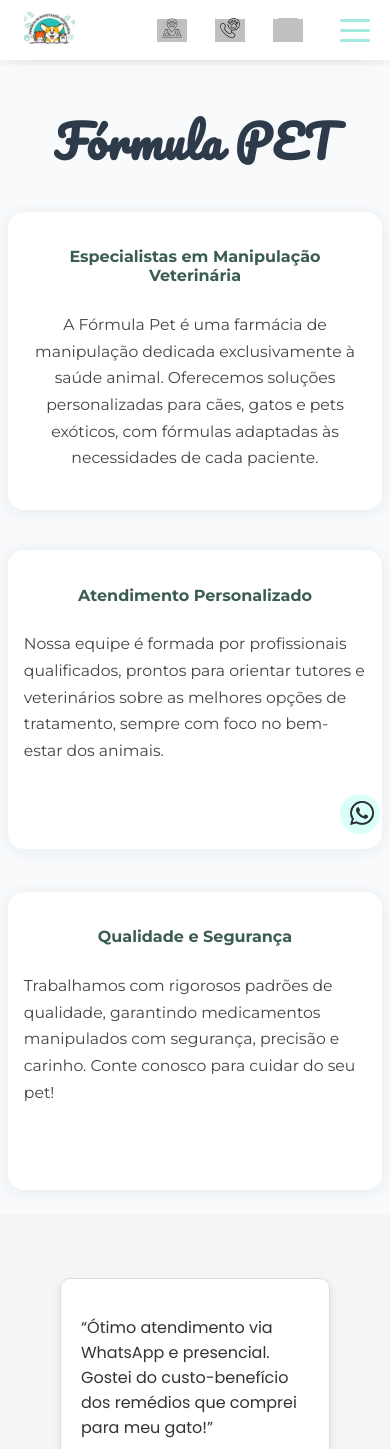
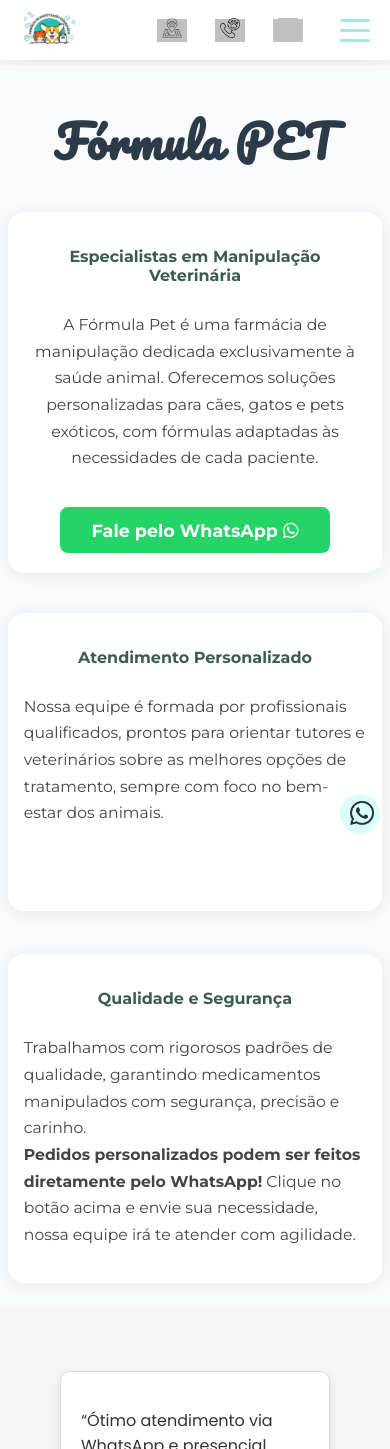
Before and after one commit to prz-eduardo/FORMULA_PET_COM_BR, an Angular app: page / in a window 390 px wide. Shown: the top 1449 px of the page. Built offline with nearby package versions, Linux system fonts and the light colour scheme; grey boxes are pictures that could not be loaded; a web font is replaced by a local one.

Commit message:
Add WhatsApp contact button to info section
Introduced a WhatsApp CTA button for direct contact and personalized orders in the info section. Updated card text to highlight WhatsApp ordering and added responsive styles for the button.

```diff
--- a/src/app/app.component.html
+++ b/src/app/app.component.html
@@ -8,7 +8,6 @@
   <!-- Seção de Banner -->
   <section id="swiper-topo" class="swiper-topo">
     <!-- <app-swiper-topo app-swiper-topo></app-swiper-topo> -->
-  </section>
   <section class="info-section">
     <div class="info-content">
       <div style="display: flex; flex-direction: column; align-items: center; margin-bottom: 2.5rem;">
@@ -20,6 +19,15 @@
           <p class="card-text" style="text-align: center;">
             A Fórmula Pet é uma farmácia de manipulação dedicada exclusivamente à saúde animal. Oferecemos soluções personalizadas para cães, gatos e pets exóticos, com fórmulas adaptadas às necessidades de cada paciente.
           </p>
+          <a
+            href="https://wa.me/5511999999999?text=Olá!%20Gostaria%20de%20saber%20mais%20sobre%20as%20fórmulas%20personalizadas%20para%20meu%20pet."
+            target="_blank"
+            class="cta-whatsapp-btn"
+            style="display: inline-block; margin-top: 1.2rem; padding: 0.8rem 2rem; background: #25d366; color: #fff; border-radius: 8px; font-weight: 700; font-size: 1.1rem; text-decoration: none; transition: background 0.2s;">
+            Fale pelo WhatsApp
+            <i class="fa-brands fa-whatsapp"></i>
+          </a>
+
         </div>
       </div>
       <div class="info-cards">
@@ -32,7 +40,8 @@
         <div class="info-card">
           <h3 class="card-title">Qualidade e Segurança</h3>
           <p class="card-text">
-            Trabalhamos com rigorosos padrões de qualidade, garantindo medicamentos manipulados com segurança, precisão e carinho. Conte conosco para cuidar do seu pet!
+            Trabalhamos com rigorosos padrões de qualidade, garantindo medicamentos manipulados com segurança, precisão e carinho. <br>
+            <strong>Pedidos personalizados podem ser feitos diretamente pelo WhatsApp!</strong> Clique no botão acima e envie sua necessidade, nossa equipe irá te atender com agilidade.
           </p>
         </div>
       </div>
@@ -95,6 +104,9 @@
       color: #444;
       font-weight: 400;
     }
+    .cta-whatsapp-btn:hover {
+      background: #128c7e;
+    }
     @media (max-width: 900px) {
       .info-section {
         padding-left: 5vw;
@@ -131,6 +143,10 @@
         padding: 1.2rem 1rem;
         max-width: 100%;
         align-items: center;
+      }
+      .cta-whatsapp-btn {
+        font-size: 1rem;
+        padding: 0.7rem 1.5rem;
       }
     }
   </style>
```
